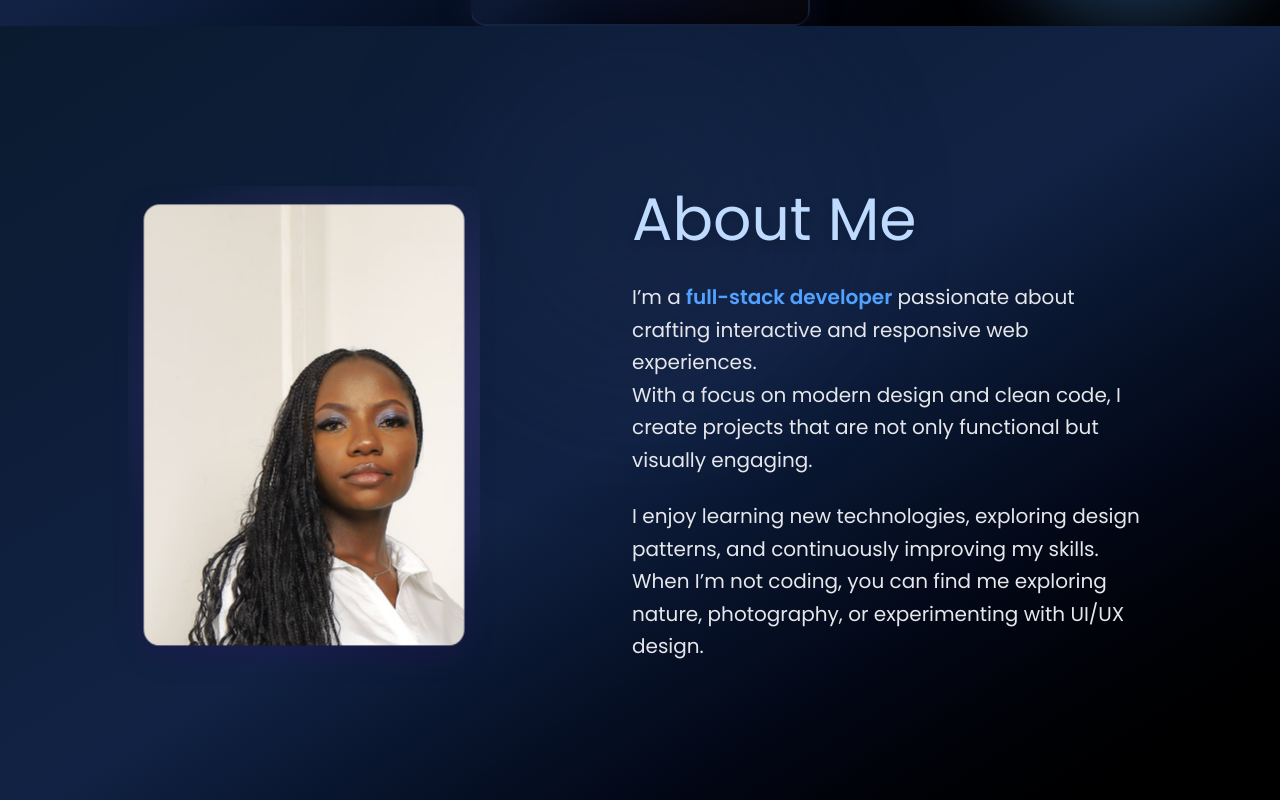
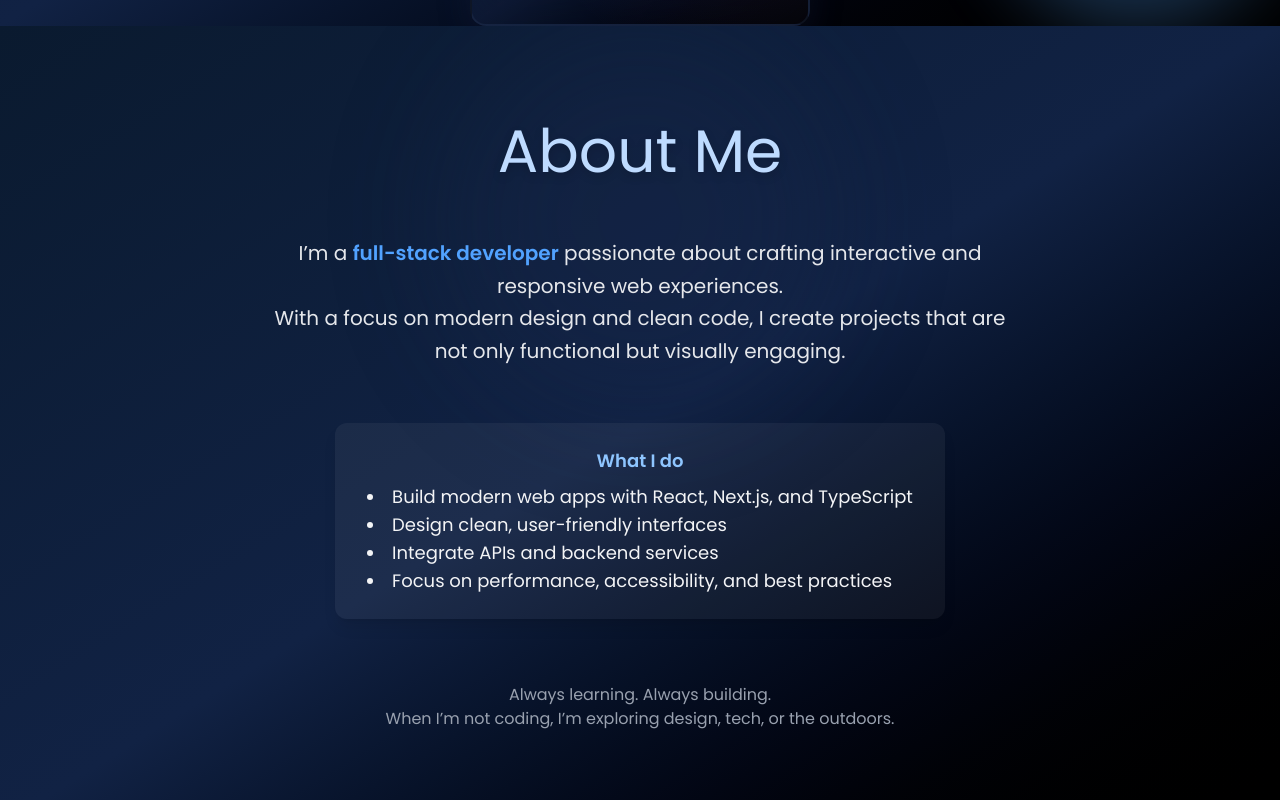
Before and after one commit to WangilaPrish/wangila_prish, a Next.js app in the folder wangila_portfolio/: page / in a window 1280 px wide. Shown: the part 780-1580 px from the top of the page. Built offline with nearby package versions, Linux system fonts and the light colour scheme.

Commit message:
fix: refactor About component layout and content for improved structure and clarity

```diff
--- a/wangila_portfolio/src/components/About.tsx
+++ b/wangila_portfolio/src/components/About.tsx
@@ -5,39 +5,30 @@ function About() {
     return (
         <section
             id="about"
-            className="relative flex flex-col md:flex-row justify-center items-center min-h-screen px-6 md:px-16 bg-gradient-to-br from-[var(--primary-color)] via-[#112244] to-black overflow-hidden"
+            className="relative flex flex-col justify-center items-center min-h-screen px-6 md:px-16 bg-gradient-to-br from-[var(--primary-color)] via-[#112244] to-black overflow-hidden"
         >
             {/* Animated background shape */}
             <div className="absolute top-0 left-1/2 w-96 h-96 bg-[#1a2a4f] opacity-20 rounded-full blur-3xl -translate-x-1/2 animate-pulse z-0" />
 
-            <div className="max-w-5xl mx-auto w-full flex flex-col md:flex-row items-center gap-12 relative z-10 py-10 md:py-0">
-                {/* Image on the left */}
-                <div className="flex-shrink-0 relative animate-fade-in md:mr-10" style={{ height: '30rem', width: '22rem', display: 'flex', alignItems: 'center', justifyContent: 'center' }}>
-                    {/* Soft color glow behind image */}
-                    <div className="absolute inset-0 rounded-2xl pointer-events-none" style={{
-                        background: 'radial-gradient(circle at 60% 40%, rgba(168,139,250,0.25) 0%, transparent 70%)',
-                        zIndex: 0
-                    }} />
-                    <img
-                        src="/prishwangila.jpg"
-                        alt="Prish Wangila"
-                        className="w-80 h-110 object-cover rounded-2xl animate-float"
-                        style={{ boxShadow: "0 8px 32px 0 rgba(80,0,120,0.18)", border: "none", zIndex: 1, position: "relative" }}
-                    />
+            <div className="max-w-3xl mx-auto w-full flex flex-col items-center gap-8 relative z-10 py-20 text-center animate-fade-in">
+                <h2 className="text-5xl md:text-6xl font-extrabold mb-6 text-blue-200 drop-shadow-lg font-montserrat">About Me</h2>
+                <p className="text-gray-200 mb-6 text-xl font-montserrat leading-relaxed">
+                    I’m a <span className="text-blue-400 font-semibold">full-stack developer</span> passionate about crafting interactive and responsive web experiences.<br />
+                    With a focus on modern design and clean code, I create projects that are not only functional but visually engaging.
+                </p>
+                <div className="bg-white/5 rounded-xl px-8 py-6 max-w-2xl mx-auto text-gray-100 text-lg font-montserrat shadow-lg">
+                    <div className="mb-2 font-semibold text-blue-300">What I do</div>
+                    <ul className="list-disc list-inside text-left mx-auto max-w-xl">
+                        <li>Build modern web apps with React, Next.js, and TypeScript</li>
+                        <li>Design clean, user-friendly interfaces</li>
+                        <li>Integrate APIs and backend services</li>
+                        <li>Focus on performance, accessibility, and best practices</li>
+                    </ul>
                 </div>
-
-                {/* Text on the right */}
-                <div className="flex-1 flex flex-col justify-center items-start md:ml-8 lg:ml-16 animate-fade-in delay-100">
-                    <h2 className="text-5xl md:text-6xl font-extrabold mb-8 text-blue-200 drop-shadow-lg font-montserrat">About Me</h2>
-                    <p className="text-gray-200 mb-6 text-xl font-montserrat leading-relaxed">
-                        I’m a <span className="text-blue-400 font-semibold">full-stack developer</span> passionate about crafting interactive and responsive web experiences.<br />
-                        With a focus on modern design and clean code, I create projects that are not only functional but visually engaging.
-                    </p>
-                    <p className="text-gray-200 text-xl font-montserrat leading-relaxed">
-                        I enjoy learning new technologies, exploring design patterns, and continuously improving my skills.<br />
-                        When I’m not coding, you can find me exploring nature, photography, or experimenting with UI/UX design.
-                    </p>
-                </div>
+                <p className="text-gray-400 text-base mt-8 font-montserrat">
+                    Always learning. Always building.<br />
+                    When I’m not coding, I’m exploring design, tech, or the outdoors.
+                </p>
             </div>
 
             {/* Custom keyframes for fade-in animation */}
@@ -49,15 +40,6 @@ function About() {
                 .animate-fade-in {
                     animation: fade-in 1s cubic-bezier(0.4,0,0.2,1) both;
                 }
-                .delay-100 { animation-delay: 0.1s; }
-                @keyframes float {
-                    0% { transform: translateY(0px) scale(1); }
-                    50% { transform: translateY(-18px) scale(1.04); }
-                    100% { transform: translateY(0px) scale(1); }
-                }
-                .animate-float {
-                    animation: float 7s cubic-bezier(0.45,0.05,0.55,0.95) infinite;
-                }
             `}</style>
         </section>
     );
```
